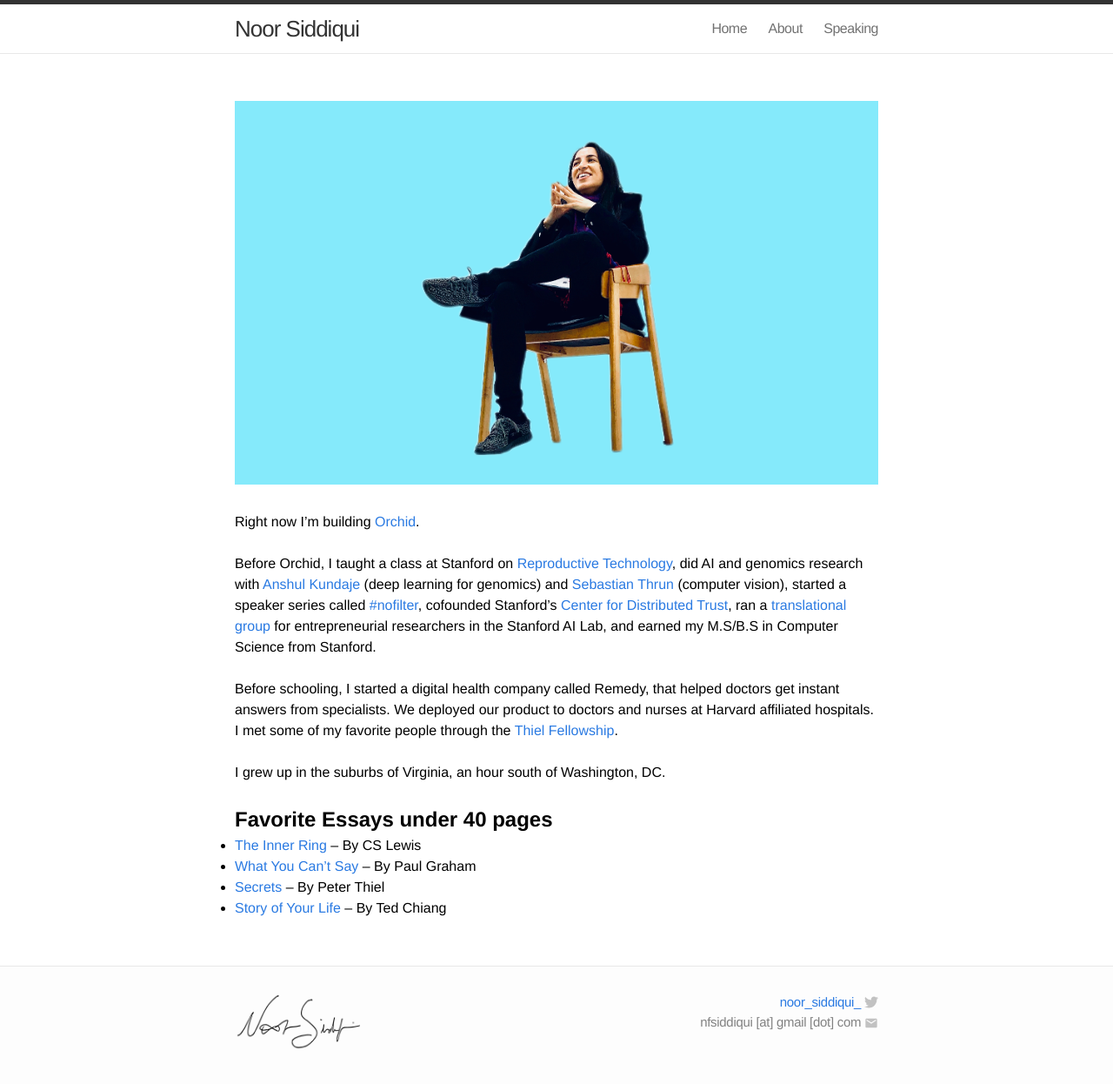
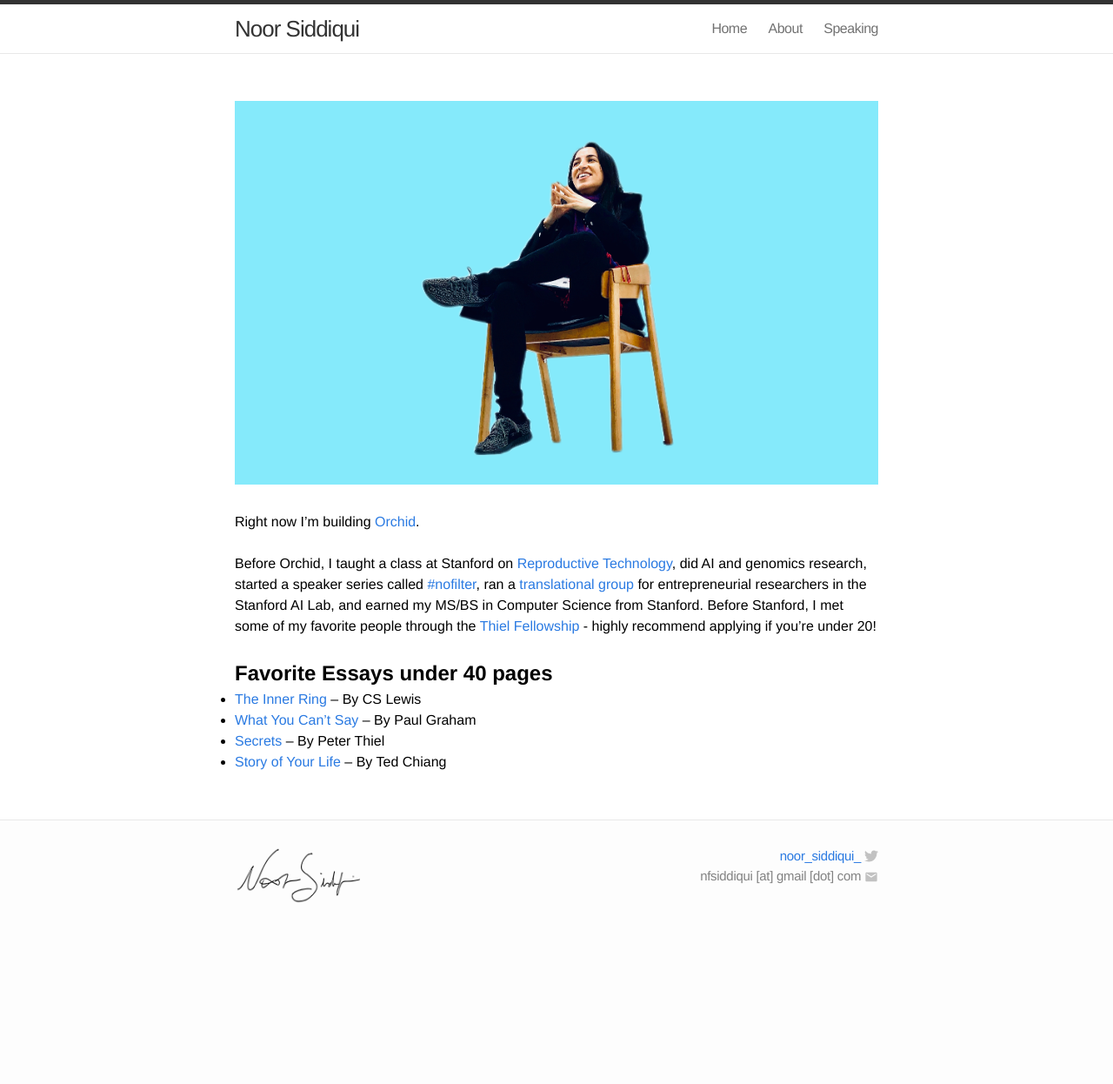
Before and after one commit to nfsiddiqui/nfsiddiqui.github.io, a Jekyll site: the page built from about.md, in a window 1280 px wide. Shown: the whole page at 87% size. Built offline with Jekyll 4.4.1, drawn with Linux system fonts in a browser that asks for light colours; after the commit the page ends 1078 px from its top, so only the background shows below that.

Commit message:
link fix

```diff
--- a/about.md
+++ b/about.md
@@ -21,16 +21,7 @@ Right now I'm building [Orchid](https://www.orchidhealth.com).
 
 <br>
 
-Before Orchid, I taught a class at Stanford on [Reproductive Technology](https://reproductivetech.stanford.edu), did AI and genomics research with [Anshul Kundaje](https://profiles.stanford.edu/anshul-kundaje) (deep learning for genomics) and [Sebastian Thrun](https://en.wikipedia.org/wiki/Sebastian_Thrun) (computer vision), started a speaker series called [#nofilter](https://nofiltertalks.com/), cofounded Stanford's [Center for Distributed Trust](https://cryptolab.stanford.edu/about), ran a [translational group](http://ai.stanford.edu/entrepreneurs/index.html) for entrepreneurial researchers in the Stanford AI Lab, and earned my M.S/B.S in Computer Science from Stanford.
-
-<br>
-
-Before schooling, I started a digital health company called Remedy, that helped doctors get instant answers from specialists. We deployed our product to doctors and nurses at Harvard affiliated hospitals. I met some of my favorite people through the [Thiel Fellowship](https://thielfellowship.org/).
-
-<br>
-
-I grew up in the suburbs of Virginia, an hour south of Washington, DC.
-
+Before Orchid, I taught a class at Stanford on [Reproductive Technology](https://reproductivetech.stanford.edu), did AI and genomics research, started a speaker series called [#nofilter](https://nofiltertalks.com/), ran a [translational group](http://ai.stanford.edu/entrepreneurs/index.html) for entrepreneurial researchers in the Stanford AI Lab, and earned my MS/BS in Computer Science from Stanford. Before Stanford, I met some of my favorite people through the [Thiel Fellowship](https://thielfellowship.org/) - highly recommend applying if you're under 20!
 
 <br>
 
@@ -40,7 +31,7 @@ I grew up in the suburbs of Virginia, an hour south of Washington, DC.
 
  + [What You Can't Say](http://www.paulgraham.com/say.html) -- By Paul Graham
 
- + [Secrets](http://blakemasters.com/post/22866240816/peter-thiels-cs183-startup-class-11-notes) -- By Peter Thiel
+ + [Secrets](https://blakemasters.tumblr.com/post/22866240816/peter-thiels-cs183-startup-class-11-notes) -- By Peter Thiel
 
  + [Story of Your Life](/papers/ted-chiang-story-of-your-life.pdf) -- By Ted Chiang
 
```
